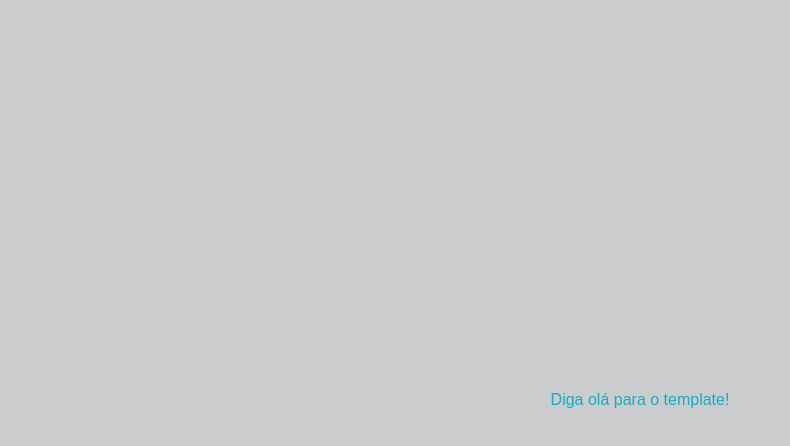
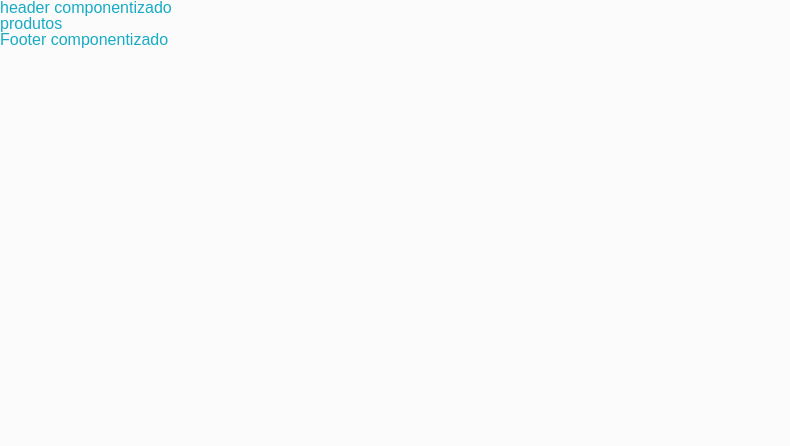
Before and after one commit to p-h-marques/mylivenshop, a React (Create React App) app: page /products in a window 1280 px wide. Before the commit this address led to /start. Shown: the top 446 px of the page, without its empty margins (0-790 px from the left). Built offline with nearby package versions, Linux system fonts and the light colour scheme; the HTML template or start-up script is replaced by a standard one.

Commit message:
Estrutura principal dos contâineres

```diff
--- /dev/null
+++ b/src/components/footer/index.jsx
@@ -0,0 +1,12 @@
+import React from 'react'
+import {FooterStyles} from './styles'
+
+const Footer = () => {
+    return (
+        <FooterStyles>
+            Footer componentizado
+        </FooterStyles>
+    )
+}
+
+export default Footer
--- /dev/null
+++ b/src/components/footer/styles.js
@@ -0,0 +1,6 @@
+import styled from 'styled-components'
+import colors from '../../styles/colors'
+
+export const FooterStyles = styled.footer`
+    color: ${colors.light}
+`
--- /dev/null
+++ b/src/components/header/index.jsx
@@ -0,0 +1,12 @@
+import React from 'react'
+import {HeaderStyles} from './styles'
+
+const Header = () => {
+    return (
+        <HeaderStyles>
+            header componentizado
+        </HeaderStyles>
+    )
+}
+
+export default Header
--- /dev/null
+++ b/src/components/header/styles.js
@@ -0,0 +1,6 @@
+import styled from 'styled-components'
+import colors from '../../styles/colors'
+
+export const HeaderStyles = styled.header`
+    color: ${colors.light}
+`
--- a/src/components/start/index.jsx
+++ /dev/null
@@ -1,16 +0,0 @@
-import React, { useContext, useEffect } from 'react'
-import { StartStyles } from './styles'
-
-import Context from '../../state/Context'
-
-const Start = () => {
-    const { state } = useContext(Context)
-
-    useEffect(() => {
-        console.log(state)
-    }, [state])
-
-    return <StartStyles>Diga olá para o template!</StartStyles>
-}
-
-export default Start
--- a/src/components/start/styles.js
+++ /dev/null
@@ -1,11 +0,0 @@
-import styled from 'styled-components'
-import colors from '../../styles/colors'
-
-export const StartStyles = styled.main`
-    min-height: 100vh;
-    display: flex;
-    align-items: center;
-    justify-content: center;
-    background-color: ${colors.background};
-    color: ${colors.light};
-`
--- /dev/null
+++ b/src/containers/main/index.jsx
@@ -0,0 +1,21 @@
+import React from 'react'
+import {MainStyles} from './styles'
+
+import Header from '../../components/header'
+import Footer from '../../components/footer'
+
+const Container = (props) => {
+    return (
+        <>
+            <Header />
+
+            <MainStyles>
+                {props.children}
+            </MainStyles>
+
+            <Footer />
+        </>
+    )
+}
+
+export default Container
--- /dev/null
+++ b/src/containers/main/styles.js
@@ -0,0 +1,6 @@
+import styled from 'styled-components'
+import colors from '../../styles/colors'
+
+export const MainStyles = styled.main`
+    color: ${colors.light}
+`
--- /dev/null
+++ b/src/pages/products/index.jsx
@@ -0,0 +1,11 @@
+import React from 'react'
+
+const Products = () => {
+    return (
+        <div>
+            produtos
+        </div>
+    )
+}
+
+export default Products
--- /dev/null
+++ b/src/pages/products/styles.js
@@ -0,0 +1,6 @@
+import styled from 'styled-components'
+import colors from '../../styles/colors'
+
+export const StartStyles = styled.main`
+    color: ${colors.light}
+`
--- a/src/routes.js
+++ b/src/routes.js
@@ -1,20 +1,23 @@
 import React from 'react'
 import {Redirect, Route, Switch} from 'react-router-dom'
 
-import Start from './components/start'
 import './reset.css'
+import Products from './pages/products'
+import Container from './containers/main'
 
 function RoutesList() {
     return (
-        <Switch>
-            <Route exact path="/start">
-                <Start></Start>
-            </Route>
+        <Container>
+            <Switch>
+                <Route exact path="/products">
+                    <Products></Products>
+                </Route>
 
-            <Route exact path="*">
-                <Redirect to="/start" />
-            </Route>
-        </Switch>
+                <Route exact path="*">
+                    <Redirect to="/products" />
+                </Route>
+            </Switch>
+        </Container>
     )
 }
 
```
